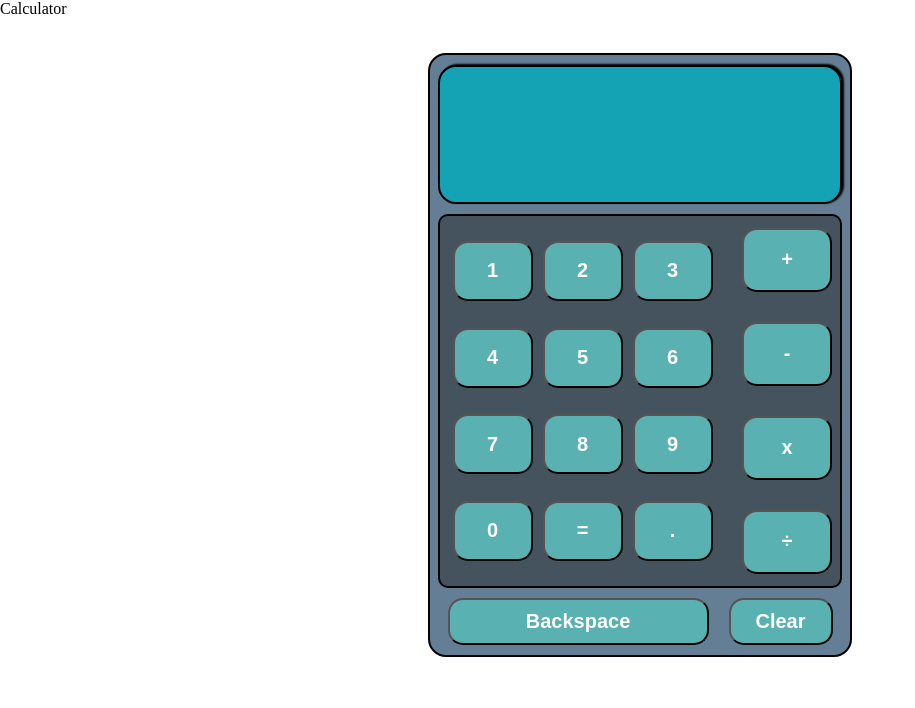
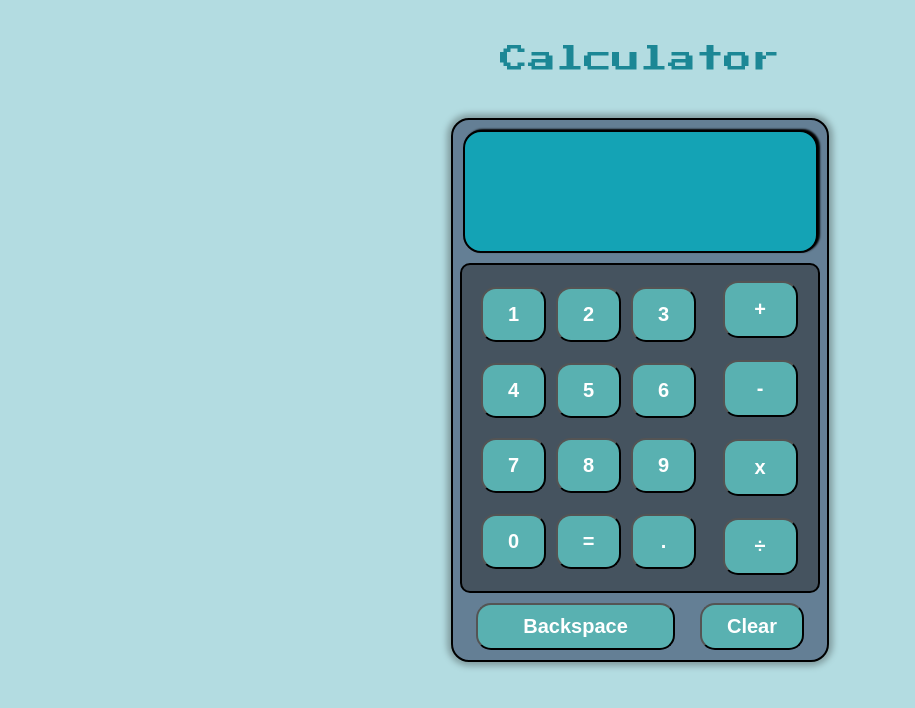
Before and after one commit to Krissny/Calculator, a plain HTML site: page index.html in a window 1280 px wide. Shown: the whole page, without its empty margins (0-915 px from the left). Drawn offline with Linux system fonts and the light colour scheme.

Commit message:
Add background and reduce sizeof container

```diff
--- a/style.css
+++ b/style.css
@@ -5,11 +5,15 @@
     padding: 0;
 }
 
+body{
+    background: #b3dce1;
+}
+
 .container{
     border: 2px solid black;
     border-radius: 18px;
-    height: 600px;
-    width: 420px;
+    height: 540px;
+    width: 374px;
     margin-left: auto;
     margin-right: auto;
     margin-top: 35px;
@@ -17,13 +21,14 @@
     flex-direction: column;
     align-items: center;
     background-color: #647f95;
+    box-shadow: 0px 0px 6px 4px #829ea1;
 }
 
 .screen{
     border: 2px solid black;
     border-radius: 18px;
     height: 200px;
-    width: 400px;
+    width: 351px;
     margin-top: 10px;
     margin-bottom: 10px;
     display: flex;
@@ -44,17 +49,18 @@
     border: 2px solid black;
     border-radius: 10px;
     height: 550px;
-    width: 400px;
+    width: 356px;
     margin-bottom: 10px;
     display: flex;
     background-color: #45535f;
 }
 .numbers{
     display: flex;
-    width: 300px;
+    width: 215px;
     flex-wrap: wrap;
     padding: 17px;
-    padding-left: 8px;
+    padding-right: 6px;
+    padding-left: 19px;
     /* border: 2px solid red; */
     justify-content: center;
     gap: 10px;
@@ -65,15 +71,15 @@
     flex-direction: column;
     padding: 8px;
     flex-wrap: wrap;
-    gap: 30px;
+    gap: 22px;
     width: 100px;
     /* border: 2px solid blue; */
     align-items: center;
     justify-content: center;
 }
 .btn,.enter{
-    width: 80px;
-    height: 60px;
+    width: 65px;
+    height: 55px;
     font-size: 20px;
     border-radius: 15px;
     background-color: #59b1b1;
@@ -81,8 +87,8 @@
     font-weight: bold;
 }
 .btn2{
-    width: 90px;
-    height: 64px;
+    width: 75px;
+    height: 57px;
     font-size: 20px;
     border-radius: 15px;
     background-color: #59b1b1;
@@ -102,19 +108,21 @@
 
 .moreBtn{
     display: flex;
-    gap: 20px;
+    gap: 25px;
 }
 .clear{
     width: 104px;
 }
 .backspace{
-    width: 261px;
+   width: 199px;
 }
-.text{
+.heading{
     display: flex;
     justify-content: center;
+    margin-bottom: 45px;
     margin-top: 45px;
     font-family: 'Press Start 2P', sans-serif;
-    font-size : 20px;
+    font-size : 28px;
     color: #1c8795;
+
 }
```
